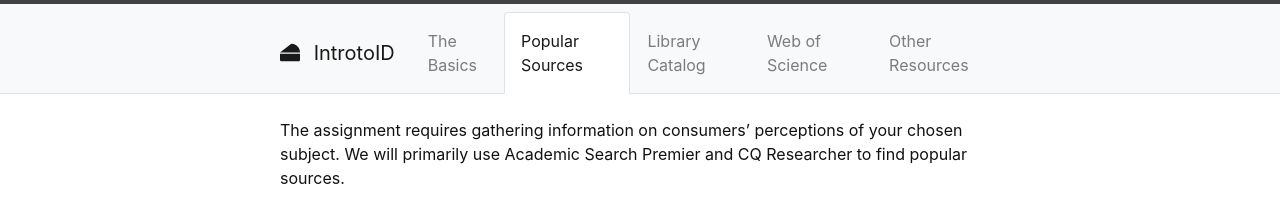
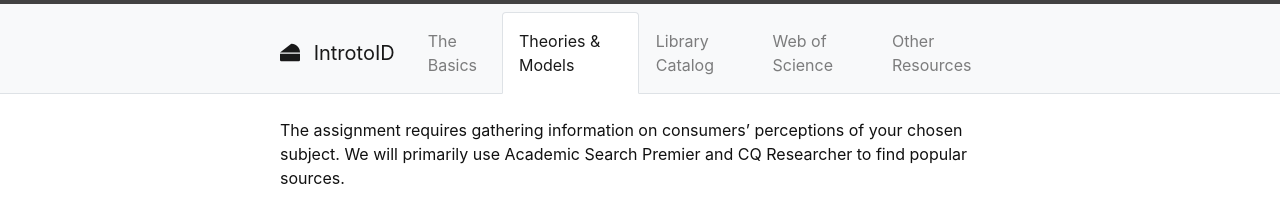
Before and after one commit to hanwendong1/IntrotoID, a Jekyll site: the page built from content/2-Popular-Sources.md, in a window 1280 px wide and 900 px high. Shown: the top 202 px of the window. Built offline with Jekyll 4.4.1, drawn with Linux system fonts in a browser that asks for light colours; some of the changed text lies outside the part shown.

Commit message:
Update 2-Popular-Sources.md

```diff
--- a/content/2-Popular-Sources.md
+++ b/content/2-Popular-Sources.md
@@ -1,5 +1,5 @@
 ---
-title: Popular Sources
+title: Theories & Models
 nav: true
 ---
 
```
